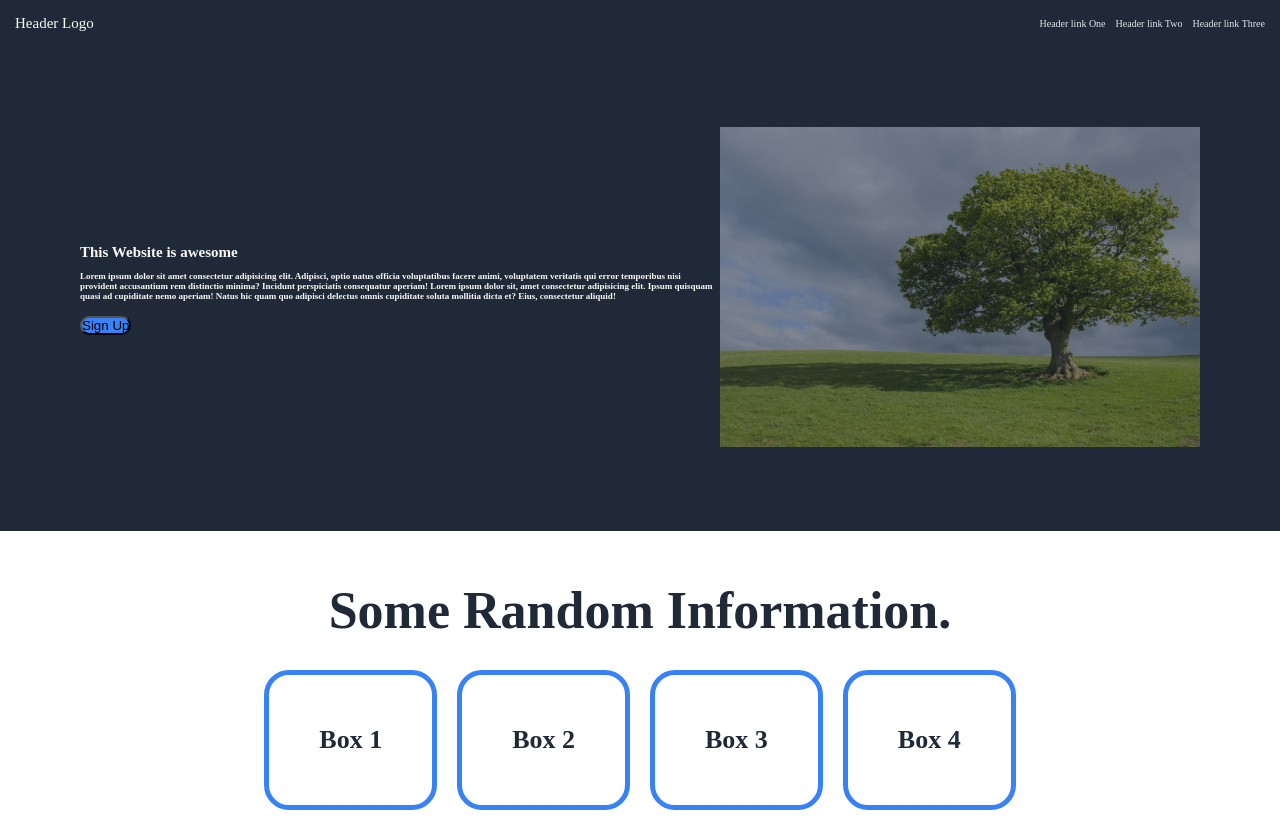
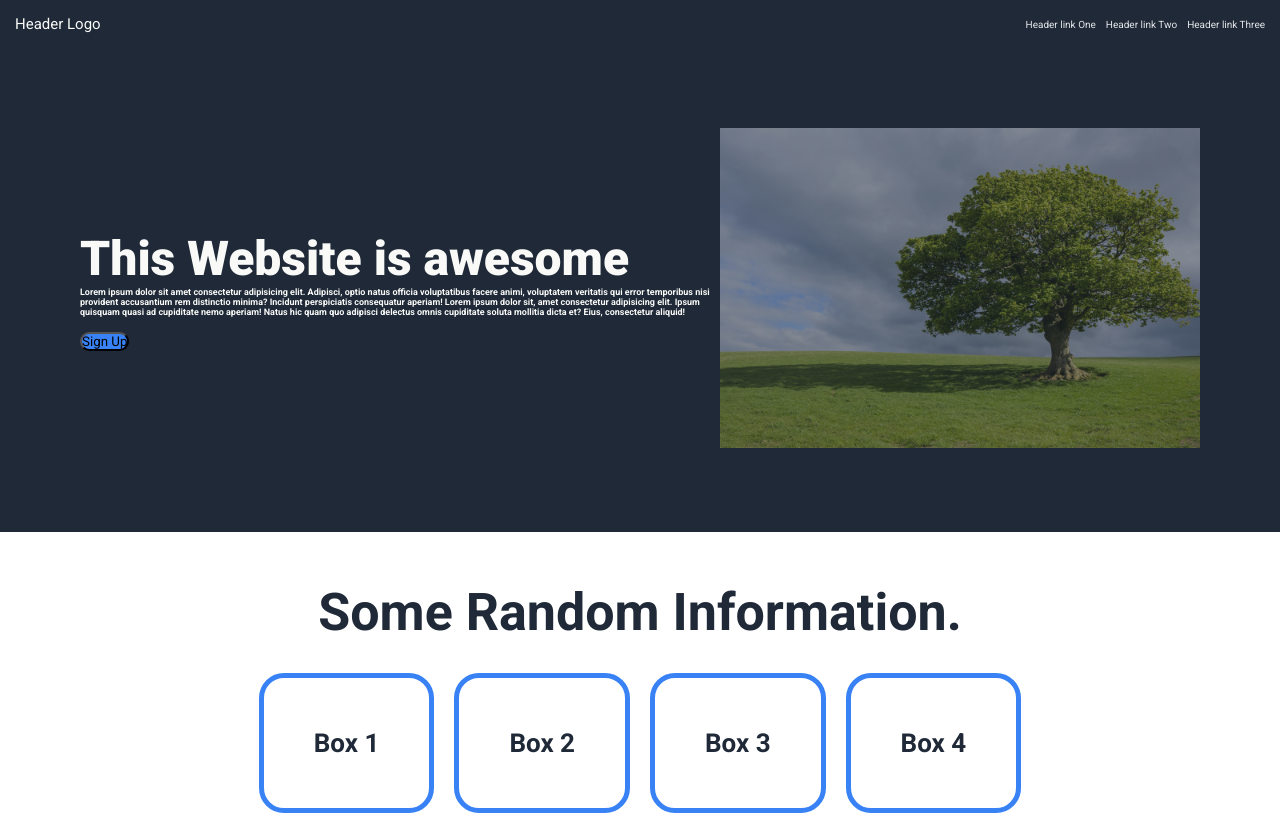
Before and after one commit to kimand027ghnj/projectlandingpage, a plain HTML site: page index.html in a window 1280 px wide. Shown: the top 816 px of the page. Drawn offline with Linux system fonts and the light colour scheme.

Commit message:
adding changes to css file

```diff
--- a/index.html
+++ b/index.html
@@ -6,7 +6,7 @@
     <meta name="viewport" content="width=device-width, initial-scale=1.0">
     <title>Document</title>
     <link rel="stylesheet" href="styles.css">
-
+    <link href="https://fonts.googleapis.com/css2?family=Roboto:ital,wght@0,100;0,300;0,400;0,500;0,700;0,900;1,100;1,300;1,400;1,500;1,700;1,900&display=swap" rel="stylesheet">
 </head>
 <!-- HEADER -->
 
--- a/styles.css
+++ b/styles.css
@@ -2,11 +2,11 @@
     box-sizing: border-box;
     margin: 0;
     padding: 0;
+    font-family: Roboto, serif;
     /* background-color: aquamarine;
     /* remove late */
 
 }
-
 
 .flex-container {
 
@@ -41,8 +41,6 @@
     background-color: #1F2937;
     color: #F9FAF8;
     padding: 5em;
-
-
 }
 
 .awesome {
@@ -56,13 +54,9 @@
 }
 
 .awesome h1 {
-    background-color: #1F2937;
-    color: #F9FAF8;
-    font-size: 15px;
-    font-weight: bolder;
-    color: #F9FAF8;
-    margin-bottom: 10px;
-
+        font-size: 48px;
+        color: #F9FAF8;
+        font-weight: 900;
 }
 
 .awesome p {
```
